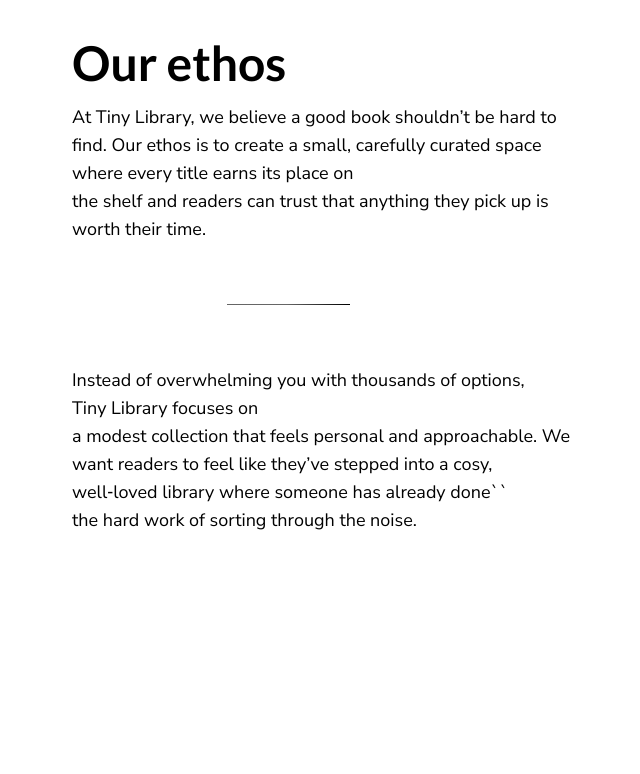
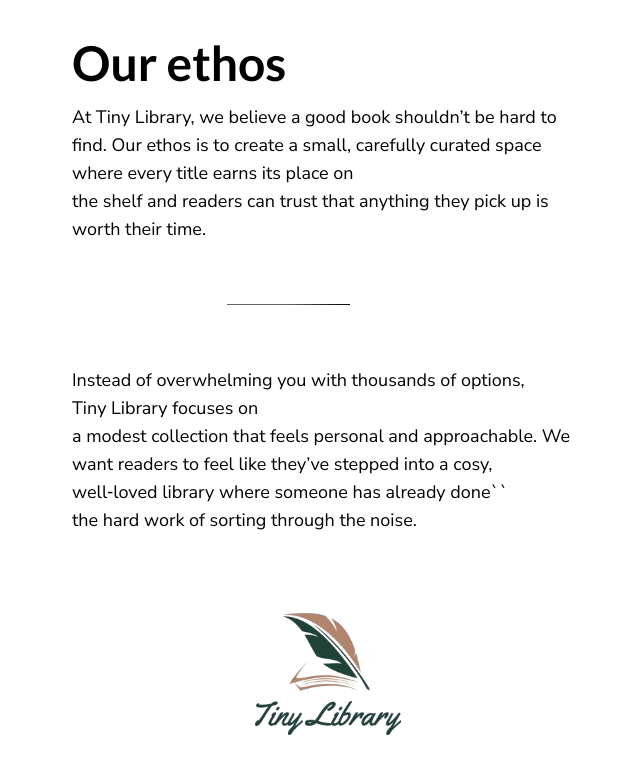
Before and after one commit to Mushaf-Hafeez/tiny-library-solo-scrimba, a Next.js app: page /about in a window 1280 px wide. Shown: the part 1055-1829 px from the top of the page, without its empty margins (312-952 px from the left). Before the commit the page ends 1629 px from the top, so only its background shows below. Built offline with nearby package versions, Linux system fonts and the light colour scheme.

Commit message:
add logo at the end of about page

```diff
--- a/app/about/page.tsx
+++ b/app/about/page.tsx
@@ -80,6 +80,15 @@ const page = () => {
           </p>
         </div>
       </section>
+
+      <center>
+        <Image
+          src={"/logo.png"}
+          alt="Error rendering the logo"
+          height={200}
+          width={200}
+        />
+      </center>
     </main>
   );
 };
```
